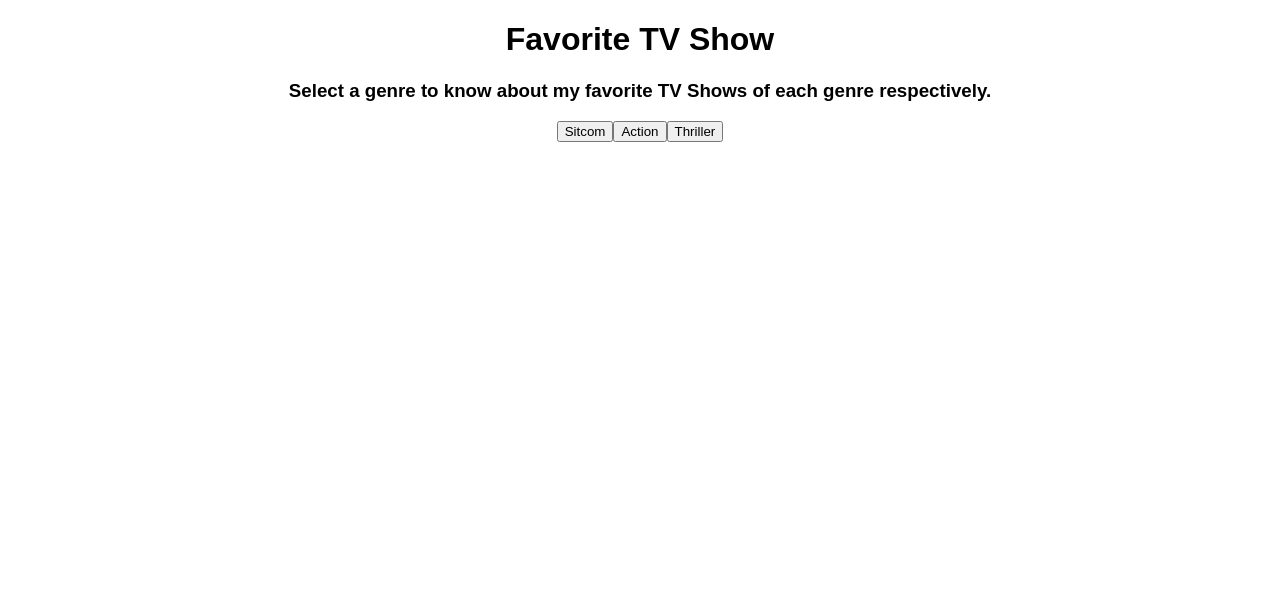
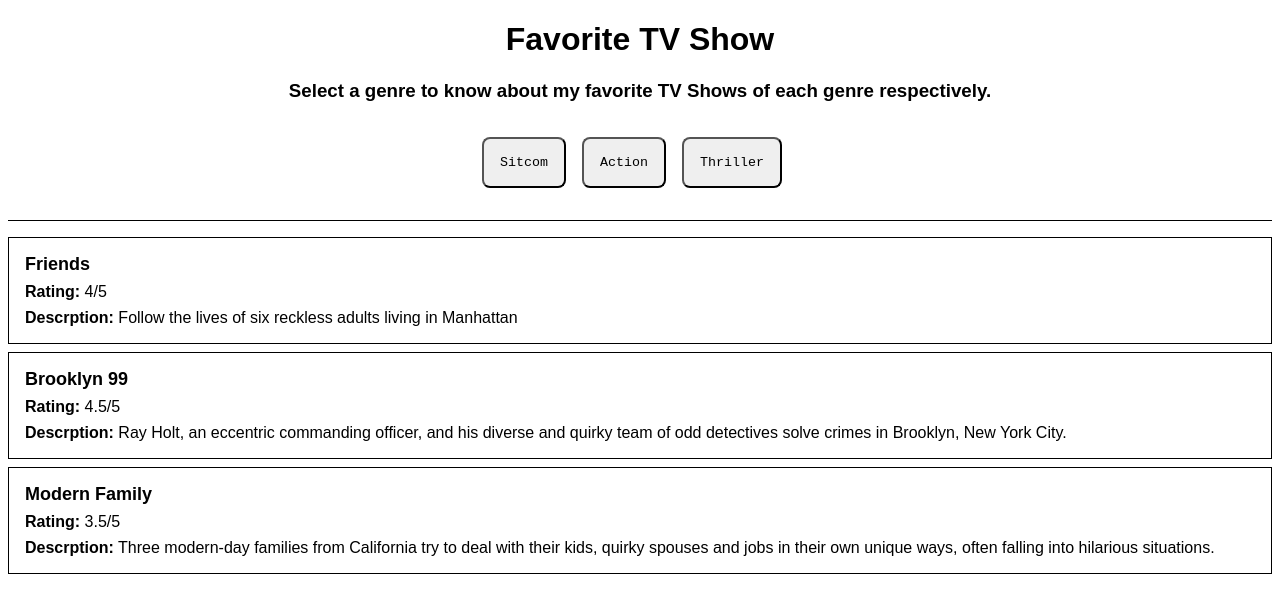
Before and after one commit to shubh-37/tvshow-recommendation-app, a React (Create React App) app: page / in a window 1280 px wide. Both pictures are taken after a click on the button "Sitcom". Shown: the top 594 px of the page. Built offline with nearby package versions, Linux system fonts and the light colour scheme.

Commit message:
Feature/add filter (#2)
* Update App.js

* Update App.js

* Update App.js and styles.css

* Update styles.css

```diff
--- a/src/App.js
+++ b/src/App.js
@@ -1,54 +1,79 @@
-import React from "react";
+import React, { useState } from "react";
 import "./styles.css";
 
 export default function App() {
-  const tvshowDict = {
-    Sitcom: {
-      Friends: {
-        Rating: "4/5",
-        Description: "",
+  const tvShows = [
+    {
+      name: "Friends",
+      rating: "4/5",
+      description:
+        "Follow the lives of six reckless adults living in Manhattan",
+      genre: "Sitcom",
     },
-      B99: {
-        Rating: "4.5/5",
-        Description: "",
+    {
+      name: "Brooklyn 99",
+      rating: "4.5/5",
+      description:
+        "Ray Holt, an eccentric commanding officer, and his diverse and quirky team of odd detectives solve crimes in Brooklyn, New York City.",
+      genre: "Sitcom",
     },
-      "Modern Family": {
-        Rating: "3.5/5",
-        Description: "",
+    {
+      name: "Modern Family",
+      rating: "3.5/5",
+      description:
+        "Three modern-day families from California try to deal with their kids, quirky spouses and jobs in their own unique ways, often falling into hilarious situations.",
+      genre: "Sitcom",
     },
+    {
+      name: "The Witcher",
+      rating: "4.5/5",
+      description:
+        "Geralt of Rivia, a mutated monster-hunter for hire, journeys toward his destiny in a turbulent world where people often prove more wicked than beasts.",
+      genre: "Action",
     },
-    Action: {
-      "The Witcher": {
-        Rating: "4.5/5",
-        Description: "",
+    {
+      name: "Bodyguard",
+      rating: "5/5",
+      description:
+        "War veteran David Budd finds work as a police sergeant with the Metropolitan Police Service in London, in the Royalty and Specialist Protection branch.",
+      genre: "Action",
     },
-      Bodyguard: {
-        Rating: "5/5",
-        Description: "",
+    {
+      name: "Jack Ryan",
+      rating: "5/5",
+      description:
+        "Former U.S. Marine is featured in an episodic series for the first time, with John Krasinski portraying Ryan in this Amazon original thriller that centers on Ryan as an up-and-coming CIA analyst.",
+      genre: "Action",
     },
-      "Jack Ryan": {
-        Rating: "5/5",
-        Description: "",
+    {
+      name: "Money Heist",
+      rating: "4/5",
+      description:
+        "A criminal mastermind who goes by 'The Professor' has a plan to pull off the biggest heist in recorded history -- to print billions of euros in the Royal Mint of Spain.",
+      genre: "Thriller",
     },
+    {
+      name: "Mirzapur",
+      rating: "4.5/5",
+      description:
+        "Akhandanand Tripathi made millions exporting carpets and became the mafia boss of Mirzapur. His son Munna, an unworthy, power-hungry heir, stops at nothing to continue his father's legacy.",
+      genre: "Thriller",
     },
-    Thriller: {
-      "Money Heist": {
-        Rating: "4/5",
-        Description: "",
+    {
+      name: "Stranger Things",
+      rating: "4/5",
+      description:
+        "In 1980s Indiana, a group of young friends witness supernatural forces and secret government exploits. As they search for answers, the children unravel a series of extraordinary mysteries.",
+      genre: "Thriller",
     },
-      Mirzapur: {
-        Rating: "4.5/5",
-        Description: "",
-      },
-      "Stranger Things": {
-        Rating: "4/5",
-        Description: "",
-      },
-    },
-  };
-  const tvshowArr = Object.keys(tvshowDict);
-  function clickHandler() {
-    console.log("clicked");
+  ];
+
+  let [filteredArr, setFilterArr] = useState([]);
+
+  function clickHandler(event) {
+    const name = event.target.getAttribute("name");
+    filteredArr = tvShows.filter((obj) => obj.genre === name);
+    setFilterArr(filteredArr);
   }
   return (
     <div className="App">
@@ -58,14 +83,30 @@
         respectively.
       </h3>
       <div className="genre-btn">
-        <button onClick={clickHandler} name="sitcom">
+        <button onClick={clickHandler} name="Sitcom">
           Sitcom
         </button>
-        <button>Action</button>
-        <button>Thriller</button>
+        <button onClick={clickHandler} name="Action">
+          Action
+        </button>
+        <button onClick={clickHandler} name="Thriller">
+          Thriller
+        </button>
       </div>
       <div>
-        <div>{}</div>
+        <div>
+          {filteredArr.map((obj) => (
+            <div className="tvshow-info">
+              <div className="tvshow-name">{obj.name}</div>
+              <div className="tvshow-rating">
+                <b>Rating:</b> {obj.rating}
+              </div>
+              <div className="tvshow-description">
+                <b>Descrption:</b> {obj.description}
+              </div>
+            </div>
+          ))}
+        </div>
       </div>
     </div>
   );
--- a/src/styles.css
+++ b/src/styles.css
@@ -2,3 +2,39 @@
   font-family: sans-serif;
   text-align: center;
 }
+
+.tvshow-info {
+  text-align: left;
+  border: 1px solid black;
+  padding: 1rem;
+  margin-bottom: 0.5rem;
+}
+
+.tvshow-name {
+  font-size: large;
+  font-weight: 700;
+  padding-bottom: 0.5rem;
+}
+
+.tvshow-rating {
+  margin-bottom: 0.5rem;
+}
+
+.genre-btn {
+  display: block;
+  padding: 1rem;
+  margin: 0rem;
+  border-bottom: 1px solid black;
+  padding-bottom: 1rem;
+  margin-bottom: 1rem;
+}
+
+button {
+  width: fit-content;
+  padding: 1rem;
+  margin-right: 1rem;
+  margin-bottom: 1rem;
+  border-radius: 0.5rem;
+  cursor: pointer;
+  font-family: monospace;
+}
```
Lines whose indentation alone changed are shown as unchanged.
